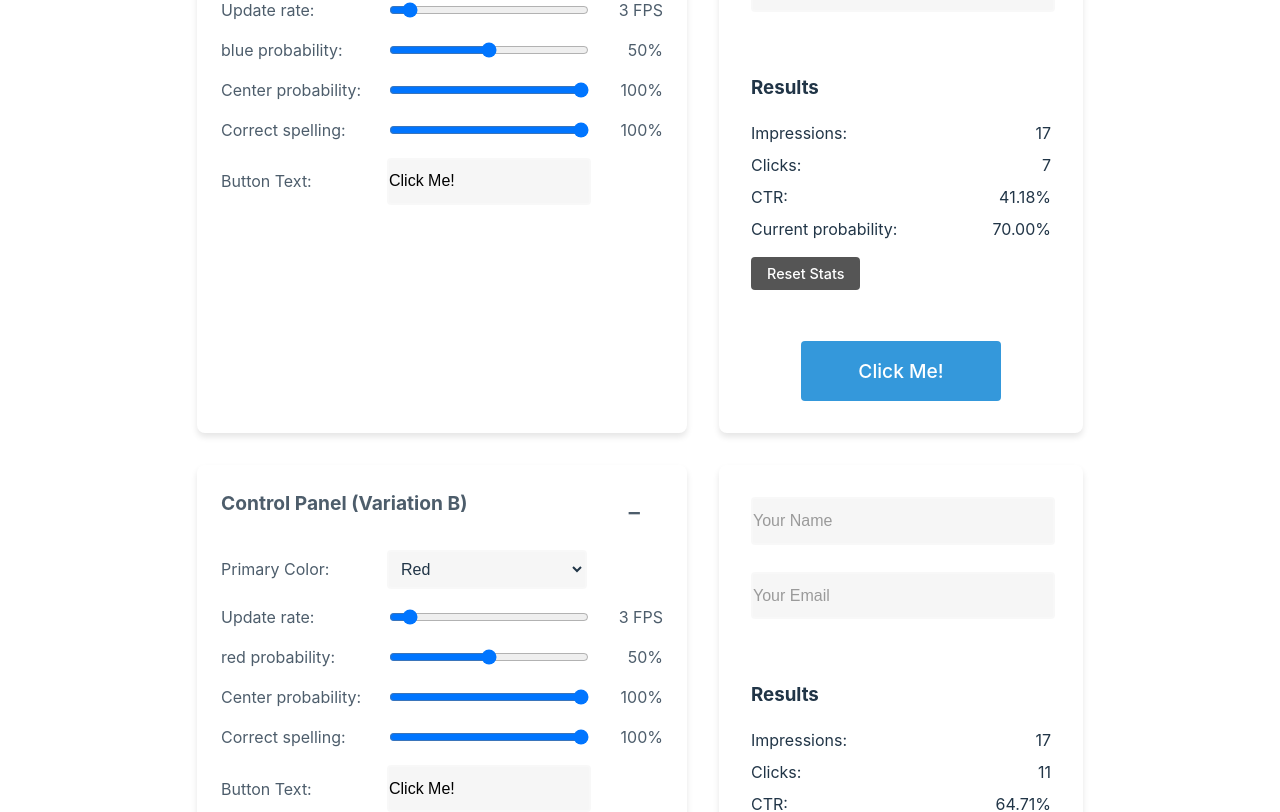
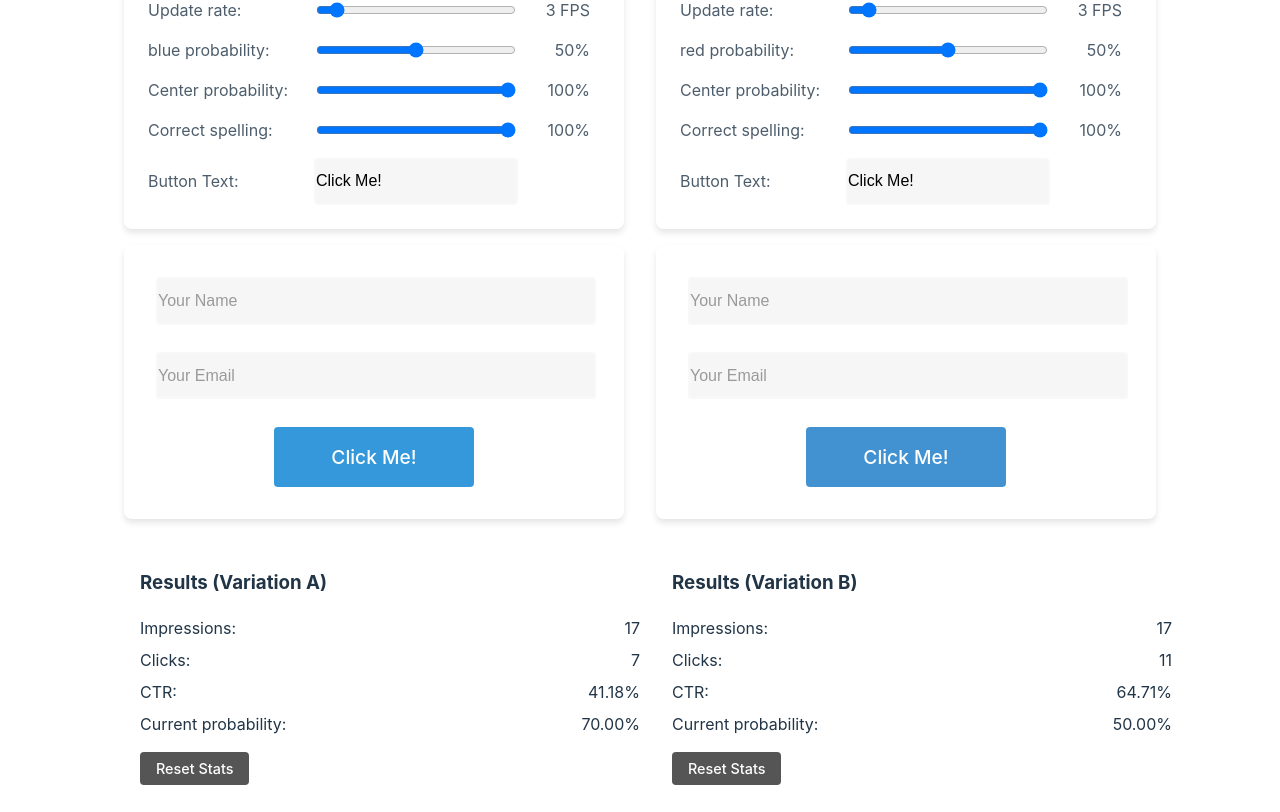
Before and after one commit to quadfactor/evalsDemo, a React (Vite) app in the folder evals/: page / in a window 1280 px wide. Shown: the part 880-1692 px from the top of the page. Built offline with nearby package versions, Linux system fonts and the light colour scheme.

Commit message:
extracted a results component

```diff
--- a/evals/src/App.css
+++ b/evals/src/App.css
@@ -234,6 +234,14 @@ input[type='range'] {
   flex-wrap: wrap;
 }
 
+.variation-container {
+  display: flex;
+  flex-direction: column;
+  gap: 1rem;
+  width: 100%;
+  max-width: 500px;
+}
+
 .color-select {
   padding: 0.5rem;
   font-size: 1rem;
--- a/evals/src/App.jsx
+++ b/evals/src/App.jsx
@@ -1,9 +1,31 @@
+import { useState } from 'react';
 import ButtonForm from './components/ButtonForm';
+import Results from './components/Results';
 import PopulationSettings from './components/PopulationSettings';
 import { PopulationProvider } from './contexts/PopulationContext';
 import './App.css';
 
 function App() {
+  // Results state for Variation A
+  const [impressionsA, setImpressionsA] = useState(0);
+  const [clicksA, setClicksA] = useState(0);
+  const [probabilityA, setProbabilityA] = useState(0);
+
+  // Results state for Variation B
+  const [impressionsB, setImpressionsB] = useState(0);
+  const [clicksB, setClicksB] = useState(0);
+  const [probabilityB, setProbabilityB] = useState(0);
+
+  const resetStatsA = () => {
+    setImpressionsA(0);
+    setClicksA(0);
+  };
+
+  const resetStatsB = () => {
+    setImpressionsB(0);
+    setClicksB(0);
+  };
+
   return (
     <PopulationProvider>
       <div className="container">
@@ -14,9 +36,40 @@ function App() {
           variations.
         </p>
         <PopulationSettings />
+
         <div className="forms-container">
-          <ButtonForm name="(Variation A)" primaryColor="blue" />
-          <ButtonForm name="(Variation B)" primaryColor="red" />
+          <div className="variation-container">
+            <ButtonForm
+              name="(Variation A)"
+              primaryColor="blue"
+              onImpression={() => setImpressionsA((prev) => prev + 1)}
+              onClick={() => setClicksA((prev) => prev + 1)}
+              onProbabilityChange={setProbabilityA}
+            />
+            <Results
+              name="(Variation A)"
+              impressions={impressionsA}
+              clicks={clicksA}
+              currentClickProbability={probabilityA}
+              onReset={resetStatsA}
+            />
+          </div>
+          <div className="variation-container">
+            <ButtonForm
+              name="(Variation B)"
+              primaryColor="red"
+              onImpression={() => setImpressionsB((prev) => prev + 1)}
+              onClick={() => setClicksB((prev) => prev + 1)}
+              onProbabilityChange={setProbabilityB}
+            />
+            <Results
+              name="(Variation B)"
+              impressions={impressionsB}
+              clicks={clicksB}
+              currentClickProbability={probabilityB}
+              onReset={resetStatsB}
+            />
+          </div>
         </div>
       </div>
     </PopulationProvider>
--- a/evals/src/components/ButtonForm.jsx
+++ b/evals/src/components/ButtonForm.jsx
@@ -1,7 +1,13 @@
 import { useState, useEffect, useContext } from 'react';
 import { PopulationContext } from '../contexts/PopulationContext';
 
-function ButtonForm({ name = 'Default', primaryColor = 'red' }) {
+function ButtonForm({
+  name = 'Default',
+  primaryColor = 'red',
+  onImpression,
+  onClick,
+  onProbabilityChange,
+}) {
   const { params } = useContext(PopulationContext);
   const colorClasses = ['red', 'green', 'blue', 'yellow', 'purple'];
   // Button states
@@ -26,11 +32,6 @@ function ButtonForm({ name = 'Default', primaryColor = 'red' }) {
 
   const [baseButtonText, setBaseButtonText] = useState('Click Me!');
   const [buttonText, setButtonText] = useState(baseButtonText);
-
-  // Stats
-  const [impressions, setImpressions] = useState(0);
-  const [clicks, setClicks] = useState(0);
-  const [currentClickProbability, setCurrentClickProbability] = useState(0);
 
   const generateMisspelling = (text) => {
     const modifications = [
@@ -88,15 +89,15 @@ function ButtonForm({ name = 'Default', primaryColor = 'red' }) {
     // Ensure probability is within valid range
     clickProbability = Math.max(0, Math.min(1, clickProbability));
 
-    // Save current probability for display
-    setCurrentClickProbability(clickProbability);
+    // Pass the current probability to parent
+    onProbabilityChange(clickProbability);
 
     // Increment impressions
-    setImpressions((prev) => prev + 1);
+    onImpression();
 
     // Determine if click happens
     if (Math.random() < clickProbability) {
-      setClicks((prev) => prev + 1);
+      onClick();
       return true;
     }
     return false;
@@ -171,11 +172,6 @@ function ButtonForm({ name = 'Default', primaryColor = 'red' }) {
       ...formData,
       [e.target.name]: e.target.value,
     });
-  };
-
-  const resetStats = () => {
-    setImpressions(0);
-    setClicks(0);
   };
 
   return (
@@ -288,30 +284,6 @@ function ButtonForm({ name = 'Default', primaryColor = 'red' }) {
             required
           />
         </div>
-        <div className="stats-container">
-          <h3>Results</h3>
-          <div className="stats-row">
-            <span>Impressions:</span>
-            <span>{impressions}</span>
-          </div>
-          <div className="stats-row">
-            <span>Clicks:</span>
-            <span>{clicks}</span>
-          </div>
-          <div className="stats-row">
-            <span>CTR:</span>
-            <span>
-              {impressions > 0 ? ((clicks / impressions) * 100).toFixed(2) : 0}%
-            </span>
-          </div>
-          <div className="stats-row">
-            <span>Current probability:</span>
-            <span>{(currentClickProbability * 100).toFixed(2)}%</span>
-          </div>
-          <button type="button" className="reset-button" onClick={resetStats}>
-            Reset Stats
-          </button>
-        </div>
         <button
           type="submit"
           className={`cta-button ${buttonClass} ${
--- /dev/null
+++ b/evals/src/components/Results.jsx
@@ -0,0 +1,36 @@
+function Results({
+  name,
+  impressions,
+  clicks,
+  currentClickProbability,
+  onReset,
+}) {
+  return (
+    <div className="stats-container">
+      <h3>Results {name}</h3>
+      <div className="stats-row">
+        <span>Impressions:</span>
+        <span>{impressions}</span>
+      </div>
+      <div className="stats-row">
+        <span>Clicks:</span>
+        <span>{clicks}</span>
+      </div>
+      <div className="stats-row">
+        <span>CTR:</span>
+        <span>
+          {impressions > 0 ? ((clicks / impressions) * 100).toFixed(2) : 0}%
+        </span>
+      </div>
+      <div className="stats-row">
+        <span>Current probability:</span>
+        <span>{(currentClickProbability * 100).toFixed(2)}%</span>
+      </div>
+      <button type="button" className="reset-button" onClick={onReset}>
+        Reset Stats
+      </button>
+    </div>
+  );
+}
+
+export default Results;
```
